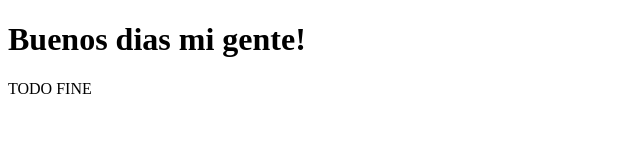
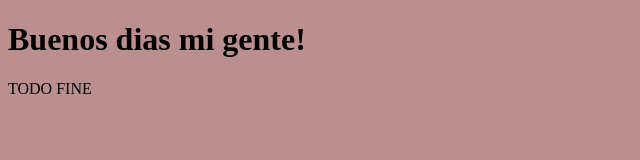
Before and after one commit to Gabrielifp/TestWeb, a plain HTML site: page index.html in a window 1280 px wide. Shown: the whole page, without its empty margins (0-640 px from the left). Drawn offline with Linux system fonts and the light colour scheme.

Commit message:
Update main.css

```diff
--- a/main.css
+++ b/main.css
@@ -1,4 +1,4 @@
 body{
-BACKGROUND : BLACK:
-
+    background:black;
+    background-color: rosybrown;
 }
```
